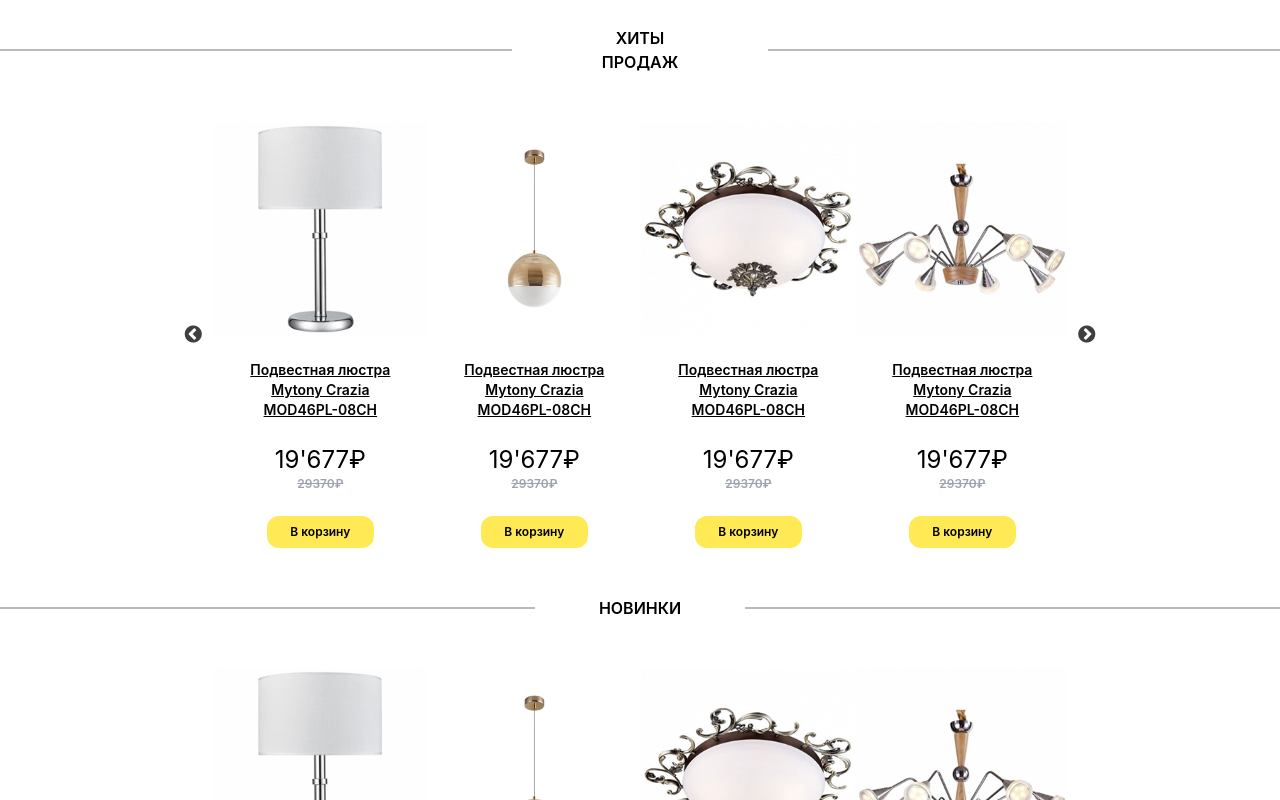
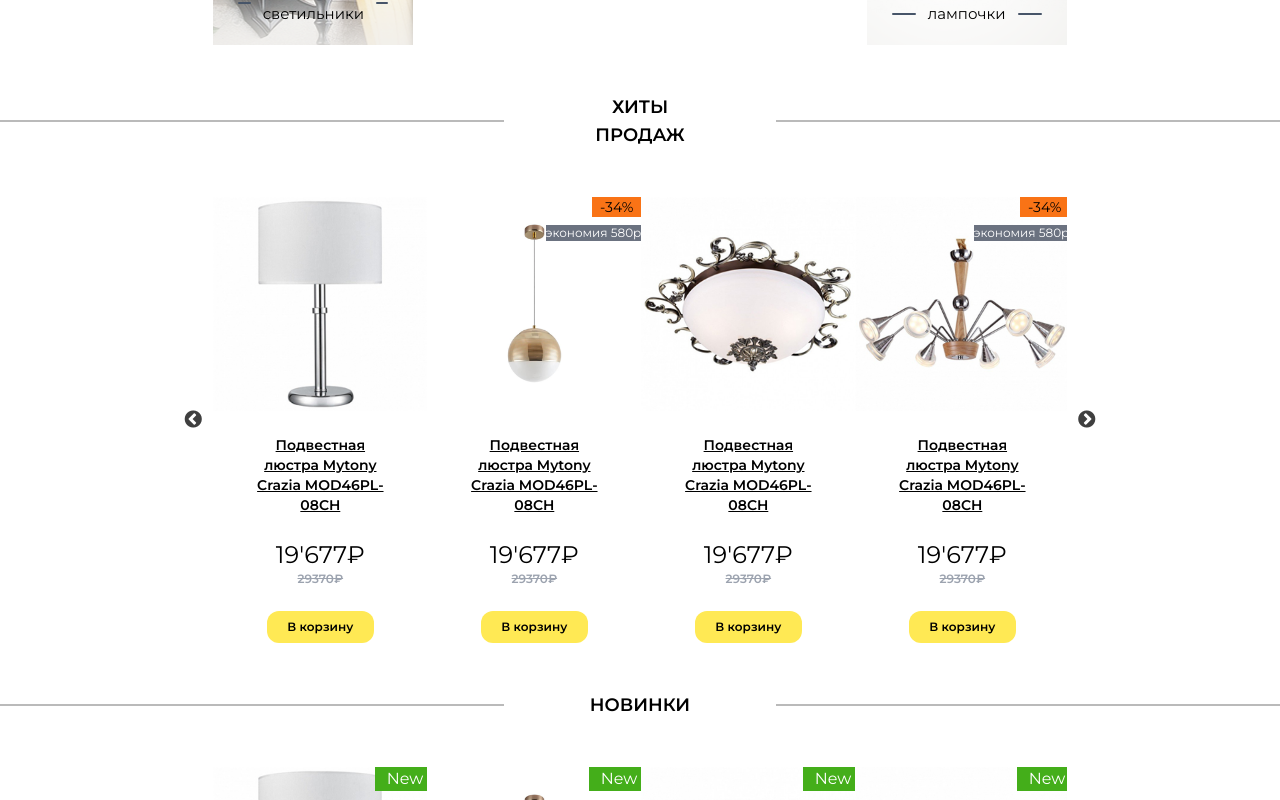
Before and after one commit to DrozdovVadim/SummerPractise2024, a React (Create React App) app in the folder app/: page / in a window 1280 px wide. Shown: the part 1360-2160 px from the top of the page. Built offline with nearby package versions, Linux system fonts and the light colour scheme.

Commit message:
коммит от 16.07.24

```diff
--- a/app/public/index.html
+++ b/app/public/index.html
@@ -2,6 +2,7 @@
 <html lang="en" style="scroll-behavior: smooth;">
   <head>
     <meta charset="utf-8" />
+
     <link rel="icon" href="%PUBLIC_URL%/favicon.ico" />
     <meta name="viewport" content="width=device-width, initial-scale=1" />
     <meta name="theme-color" content="#000000" />
@@ -25,6 +26,9 @@
       Learn how to configure a non-root public URL by running `npm run build`.
     -->
     <title>React App</title>
+    <link rel="preconnect" href="https://fonts.googleapis.com">
+<link rel="preconnect" href="https://fonts.gstatic.com" crossorigin>
+<link href="https://fonts.googleapis.com/css2?family=Montserrat:ital,wght@0,100..900;1,100..900&display=swap" rel="stylesheet">
   </head>
   <body>
     <noscript>You need to enable JavaScript to run this app.</noscript>
--- a/app/src/Components/Footer/Footer.jsx
+++ b/app/src/Components/Footer/Footer.jsx
@@ -7,7 +7,7 @@
 function Footer()
 {
     return(
-        <footer className="bg-black ">
+        <footer className="bg-black min-[769px]:pt-12">
             <section className="flex justify-around w-full text-white max-[465px]:flex-col max-[465px]:text-[10px] max-[465px]:pl-5">
             <div className="flex flex-col gap-2">
                 <p className="text-nav-yellow text-2xl  uppercase text-start mb-2">Каталог</p>
--- a/app/src/Components/Header/Header.module.scss
+++ b/app/src/Components/Header/Header.module.scss
@@ -40,7 +40,7 @@
 }
 .navBar
 {
-    @apply h-12 bg-nav-yellow flex justify-between  w-5/6 mx-auto flex-wrap 2xl:w-4/6
+    @apply h-12 bg-nav-yellow flex justify-between  w-5/6 mx-auto flex-wrap 2xl:w-4/6 text-base
 }
 .leftSideNav{
     @apply flex w-1/4 justify-between items-center
--- a/app/src/Components/Main/New/New.jsx
+++ b/app/src/Components/Main/New/New.jsx
@@ -74,31 +74,35 @@
             name: "Подвестная люстра Mytony Crazia MOD46PL-08CH",
             oldPrice: '29370',
             newPrice: "19'677",
+            new: "New",
         },
         {
             img: img2,
             name: "Подвестная люстра Mytony Crazia MOD46PL-08CH",
             oldPrice: '29370',
             newPrice: "19'677",
+            new: "New",
         },
         {
             img: img3,
             name: "Подвестная люстра Mytony Crazia MOD46PL-08CH",
             oldPrice: '29370',
             newPrice: "19'677",
+            new: "New",
         },
         {
             img: img4,
             name: "Подвестная люстра Mytony Crazia MOD46PL-08CH",
             oldPrice: '29370',
             newPrice: "19'677",
+            new: "New",
         },
     ]
     return(
         <section className="mt-12">
              <div className="flex items-center mb-12">
                 <div  className="bg-grey h-[2px] w-full"></div>
-                <div className="mx-[5%] font-semibold uppercase">Новинки</div>
+                <div className="min-w-36 mx-[5%] font-semibold uppercase text-lg">Новинки</div>
                 <div className=" bg-grey h-[2px] w-full"></div>
             </div>
             <div className="w-4/6 mx-auto">
@@ -107,6 +111,13 @@
                 {
                     data.map(item =>
                         <div>
+                          <div className="w-full flex justify-end">
+                          {
+                            item.new ?
+                            <p className="absolute bg-light-green text-white pl-3 pr-1 w-fit">{item.new}</p>
+                            : ''
+                          }
+                          </div>
                         <div className="flex flex-col items-center gap-6 h-fit">
                             <img className="w-[332px]" src={item.img} alt="img" />
                             <p className="w-2/3 text-sm font-semibold underline max-[465px]:text-xs">{item.name}</p>
--- a/app/src/Components/Main/aboutUs/AboutUs.jsx
+++ b/app/src/Components/Main/aboutUs/AboutUs.jsx
@@ -8,7 +8,7 @@
 
             <div className="w-4/6 flex flex-col ml-auto max-[465px]:w-full">
                 <div className="flex items-center mt-8 max-[465px]:mt-4">
-                    <div className="text-start uppercase  min-w-[200px] mr-3 max-[465px]:min-w-[150px] text-[12px]">Об интернет-магазине</div>
+                    <div className="text-start uppercase  min-w-[300px] mr-3 max-[465px]:min-w-[150px] text-[20px] font-semibold">Об интернет-магазине</div>
                     <div className="rounded-2xl bg-gray-600 h-[1px] w-full"></div>
                 </div>
                 <div>
--- a/app/src/Components/Main/baner/Baner.jsx
+++ b/app/src/Components/Main/baner/Baner.jsx
@@ -6,7 +6,7 @@
 
 function  Baner(){
     return (
-        <section className="flex justify-between w-4/6 mx-auto max-[1024px]:w-[85%] max-[768px]:w-full ">
+        <section className="flex justify-between w-4/6 mx-auto max-[1024px]:w-[85%] max-[768px]:w-full min-[769px]:mt-[67px] ">
             <img className="w-[65%] h-[350px] max-[2560px]:h-[450px] max-[1440px]:h-[250px] max-[1024px]:h-[230px] max-[768px]:h-[200px] max-[465px]:h-[120px] max-[375px]:h-[100px]" src={Baner1} alt="Baner1"  />
             <div className=" flex flex-col justify-between w-[34%] h-[350px] max-[2560px]:h-[450px] max-[1440px]:h-[250px] max-[1024px]:h-[230px] max-[768px]:h-[200px] max-[465px]:h-[120px] max-[375px]:h-[100px] ">
                 <img className="h-[60%] max-[425px]:h-[50%] "  src={Baner2} alt="Baner2" />
--- a/app/src/Components/Main/brands/Brands.jsx
+++ b/app/src/Components/Main/brands/Brands.jsx
@@ -28,7 +28,7 @@
           {
             breakpoint: 2560,
             settings: {
-              slidesToShow: 4,
+              slidesToShow: 5,
               slidesToScroll: 2,
               infinite: true,
               dots: false
@@ -37,7 +37,7 @@
           {
             breakpoint: 1440,
             settings: {
-              slidesToShow: 4,
+              slidesToShow: 5,
               slidesToScroll: 2,
               initialSlide: 2
             }
--- a/app/src/Components/Main/hits/Hits.jsx
+++ b/app/src/Components/Main/hits/Hits.jsx
@@ -80,6 +80,8 @@
             name: "Подвестная люстра Mytony Crazia MOD46PL-08CH",
             oldPrice: '29370',
             newPrice: "19'677",
+            discaunt: '-34%',
+            saving: 'экономия 580р',
         },
         {
             img: img3,
@@ -92,13 +94,15 @@
             name: "Подвестная люстра Mytony Crazia MOD46PL-08CH",
             oldPrice: '29370',
             newPrice: "19'677",
+            discaunt: '-34%',
+            saving: 'экономия 580р',
         },
     ]
     return(
         <section className="mt-12">
              <div className="flex items-center mb-12">
                 <div  className="bg-grey h-[2px] w-full"></div>
-                <div className="min-w-32 mx-[5%] font-semibold uppercase">хиты продаж</div>
+                <div className="min-w-36 mx-[5%] font-semibold uppercase text-lg">хиты продаж</div>
                 <div className=" bg-grey h-[2px] w-full"></div>
             </div>
             <div className="w-4/6 mx-auto">
@@ -107,8 +111,22 @@
                 {
                     data.map(item =>
                         <div>
-                        <div className="flex flex-col items-center gap-6 h-fit">
-                            <img className="w-[332px]" src={item.img} alt="img" />
+                          <div className="w-full flex justify-end">
+                          {
+                            item.saving ?
+                            <div className="absolute flex flex-col gap-2 items-end ">
+                                <p className="bg-orange-500 w-fit px-2 text-sm">{item.discaunt}</p>
+                                <p className="bg-gray-500 h-fit text-xs text-white ">{item.saving}</p>
+                            </div>
+                            : ''
+                          }
+                          </div>
+
+                        <div className="flex flex-col items-center gap-6 h-fit ">
+
+                             <img className="w-[332px]" src={item.img} alt="img" />
+
+
                             <p className="w-2/3 text-sm font-semibold underline max-[465px]:text-xs">{item.name}</p>
                             {
                                 item.newPrice ?
--- a/app/src/index.css
+++ b/app/src/index.css
@@ -8,7 +8,10 @@
     sans-serif;
   -webkit-font-smoothing: antialiased;
   -moz-osx-font-smoothing: grayscale;
-
+  font-family: "Montserrat", sans-serif;
+  font-optical-sizing: auto;
+  font-weight: <weight>;
+  font-style: normal;
 }
 code {
   font-family: source-code-pro, Menlo, Monaco, Consolas, 'Courier New',
--- a/app/tailwind.config.js
+++ b/app/tailwind.config.js
@@ -9,6 +9,7 @@
       colors: {
         'sun-yellow': '#ffe954',
         'nav-yellow': '#ffde00',
+        'light-green': "#44ae1a",
         'grey': '#bababa'
       }
     },
```
Also changed, not shown: app/src/Components/Context.jsx (deleted).
